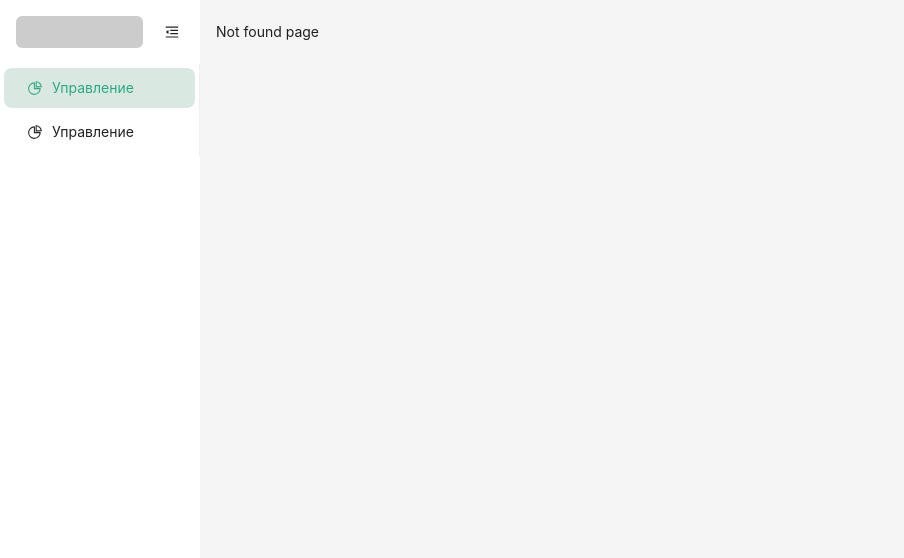
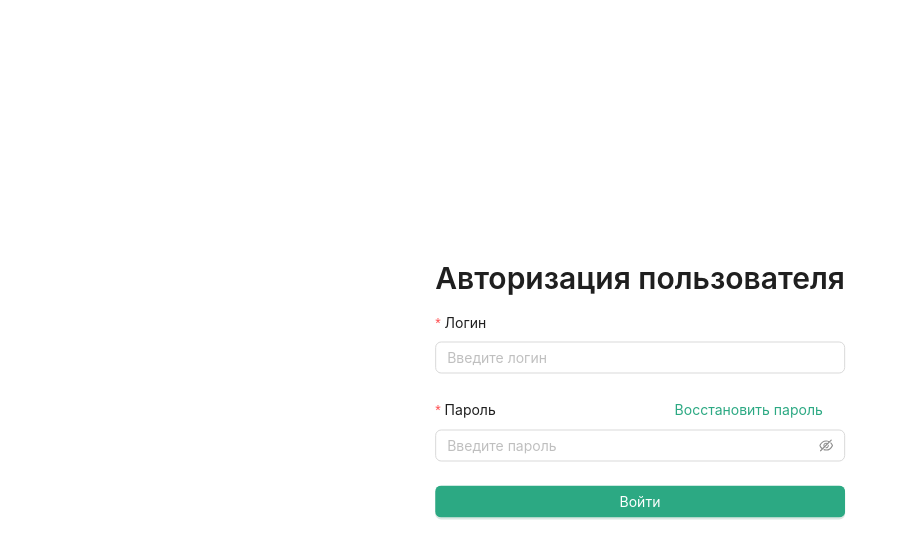
Before and after one commit to viktoribezu/hacaton, a React app in the folder frontend/: page /login in a window 1280 px wide. Before the commit this address had no page. Shown: the top 558 px of the page, without its empty margins (0-904 px from the left). Built offline with nearby package versions, Linux system fonts and the light colour scheme.

Commit message:
Сохранение данных в редакс при успешной авторизации (Заглушка), редактирование роутинга

```diff
--- a/frontend/src/App.tsx
+++ b/frontend/src/App.tsx
@@ -1,20 +1,23 @@
 import { classNames } from "@/utils/lib";
 import { AppRouter } from "@/services/providers";
 import { MainLayout } from "@/components/Layout/MainLayout";
+import { useSelector } from "react-redux";
+import { getUserInited } from "@/store/user/userSelectors";
 
 export const App = () => {
 
-    const isAuth = true;
+    const isAuth = useSelector(getUserInited);
 
+    // TODO: Исправить редирект (Можно открыть логин форму в контент части)
     if (isAuth) {
         return (
-            <MainLayout content={<AppRouter authOnly />} />
+            <MainLayout content={<AppRouter />} />
         );
     }
 
     return (
         <div className={classNames("app")}>
-            <AppRouter authOnly={false} />
+            <AppRouter />
         </div>
     );
 };
--- a/frontend/src/components/LoginForm/LoginForm.tsx
+++ b/frontend/src/components/LoginForm/LoginForm.tsx
@@ -3,6 +3,10 @@ import cls from "./LoginForm.module.scss";
 import { useCallback } from "react";
 import { Button, Form, Input, Typography } from "antd";
 import { HStack } from "@/components/ui/Stack/HStack/HStack";
+import { useAppDispatch } from "@/utils/hooks";
+import { userActions } from "@/store/user/userSlice";
+import { RoutePath } from "@/utils/consts/router";
+import { useNavigate } from "react-router-dom";
 
 const { Text } = Typography;
 
@@ -11,10 +15,13 @@ interface LoginFormProps {
 }
 
 export const LoginForm = ({ className }: LoginFormProps) => {
+    const dispatch = useAppDispatch();
+    const navigate = useNavigate();
 
-    const onFinishHandler = useCallback((values: any) => {
-        console.log("success", values);
-    }, []);
+    const onFinishHandler = useCallback(() => {
+        dispatch(userActions.initAuthData());
+        navigate(RoutePath.management);
+    }, [dispatch, navigate]);
 
     const onFinishFailedHandler = useCallback((errorInfo: any) => {
         console.log(errorInfo);
--- a/frontend/src/components/Sidebar/Sidebar.tsx
+++ b/frontend/src/components/Sidebar/Sidebar.tsx
@@ -25,7 +25,7 @@ function getItem(
 
 const items: MenuItem[] = [
     getItem(<Link to={RoutePath.management}>Управление</Link>, "1", <PieChartOutlined />),
-    getItem(<Link to={RoutePath.login}>Управление</Link>, "2", <PieChartOutlined />),
+    getItem(<Link to={RoutePath.planning}>Планирование</Link>, "2", <PieChartOutlined />),
 ];
 
 interface sidebarProps {
--- a/frontend/src/services/providers/routerProvider/config/routeConfig.tsx
+++ b/frontend/src/services/providers/routerProvider/config/routeConfig.tsx
@@ -9,7 +9,12 @@ export const routeConfig: Record<AppRoutes, AppRoutesProps> = {
     },
     [AppRoutes.MANAGEMENT]: {
         path: RoutePath.management,
-        element: <div>qwnkjadkjsadkjas</div>,
+        element: <div>Management page</div>,
+        authOnly: true,
+    },
+    [AppRoutes.PLANNING]: {
+        path: RoutePath.planning,
+        element: <div>Planing page</div>,
         authOnly: true,
     },
     // last
--- a/frontend/src/services/providers/routerProvider/ui/AppRouter.tsx
+++ b/frontend/src/services/providers/routerProvider/ui/AppRouter.tsx
@@ -2,9 +2,9 @@ import React, { memo, Suspense, useCallback } from "react";
 import { Route, Routes } from "react-router-dom";
 import { RequireAuth } from "./RequireAuth";
 import { AppRoutesProps } from "@/types/router";
-import { getAuthOnlyRoutes } from "@/services/providers/routerProvider/config/routeConfig";
+import { routeConfig } from "@/services/providers/routerProvider/config/routeConfig";
 
-const AppRouter = ({ authOnly }: {authOnly: boolean}) => {
+const AppRouter = () => {
 
     const renderWithWrapper = useCallback((route: AppRoutesProps) => {
         // Элемент оборачиваем в suspense
@@ -19,14 +19,14 @@ const AppRouter = ({ authOnly }: {authOnly: boolean}) => {
                 index={route.indexRoute}
                 key={route.path}
                 path={route.path}
-                element={route.authOnly ? <RequireAuth isAuth={authOnly}>{element}</RequireAuth> : element}
+                element={route.authOnly ? <RequireAuth>{element}</RequireAuth> : element}
             />
         );
-    }, [authOnly]);
+    }, []);
 
     return (
         <Routes>
-            {getAuthOnlyRoutes(authOnly).map(renderWithWrapper)}
+            {Object.values(routeConfig).map(renderWithWrapper)}
         </Routes>
     );
 };
--- a/frontend/src/services/providers/routerProvider/ui/RequireAuth.tsx
+++ b/frontend/src/services/providers/routerProvider/ui/RequireAuth.tsx
@@ -1,7 +1,10 @@
 import { Navigate } from "react-router-dom";
 import { RoutePath } from "@/utils/consts/router";
+import { useSelector } from "react-redux";
+import { getUserInited } from "@/store/user/userSelectors";
 
-export const RequireAuth = ({ children, isAuth }: {children: JSX.Element, isAuth: boolean}) => {
+export const RequireAuth = ({ children }: {children: JSX.Element}) => {
+    const isAuth = useSelector(getUserInited);
 
     if (!isAuth) {
         return <Navigate to={RoutePath.login} replace />;
--- /dev/null
+++ b/frontend/src/store/user/userSelectors.ts
@@ -0,0 +1,3 @@
+import { StateSchema } from "@/store/StateSchema";
+
+export const getUserInited = (state: StateSchema) => state.user._inited;
--- a/frontend/src/store/user/userSlice.ts
+++ b/frontend/src/store/user/userSlice.ts
@@ -12,6 +12,9 @@ export const userSlice = createSlice({
         setAuthData: (state, action: PayloadAction<User>) => {
             state.authData = action.payload;
         },
+        initAuthData: (state) => {
+            state._inited = true;
+        },
         logout: (state) => {
             state.authData = undefined;
             // TODO: remove user data
--- a/frontend/src/utils/consts/router.ts
+++ b/frontend/src/utils/consts/router.ts
@@ -1,6 +1,7 @@
 export enum AppRoutes {
     LOGIN = "login",
     MANAGEMENT = "management",
+    PLANNING = "planning",
     // RESET_PASSWORD = "reset_password",
     // last
     NOT_FOUND = "not_found"
@@ -8,6 +9,7 @@ export enum AppRoutes {
 
 export const RoutePath: Record<AppRoutes, string> = {
     [AppRoutes.LOGIN]: "/login",
+    [AppRoutes.PLANNING]: "/planning",
     [AppRoutes.MANAGEMENT]: "/management",
     // [AppRoutes.RESET_PASSWORD]: "/reset_password",
     // last
--- /dev/null
+++ b/frontend/src/utils/hooks/index.ts
@@ -0,0 +1,3 @@
+export {
+    useAppDispatch
+} from "./useAppDispatch/useAppDispatch";
--- /dev/null
+++ b/frontend/src/utils/hooks/useAppDispatch/useAppDispatch.ts
@@ -0,0 +1,4 @@
+import { useDispatch } from "react-redux";
+import { AppDispatch } from "@/store/store";
+
+export const useAppDispatch = () => useDispatch<AppDispatch>();
```
